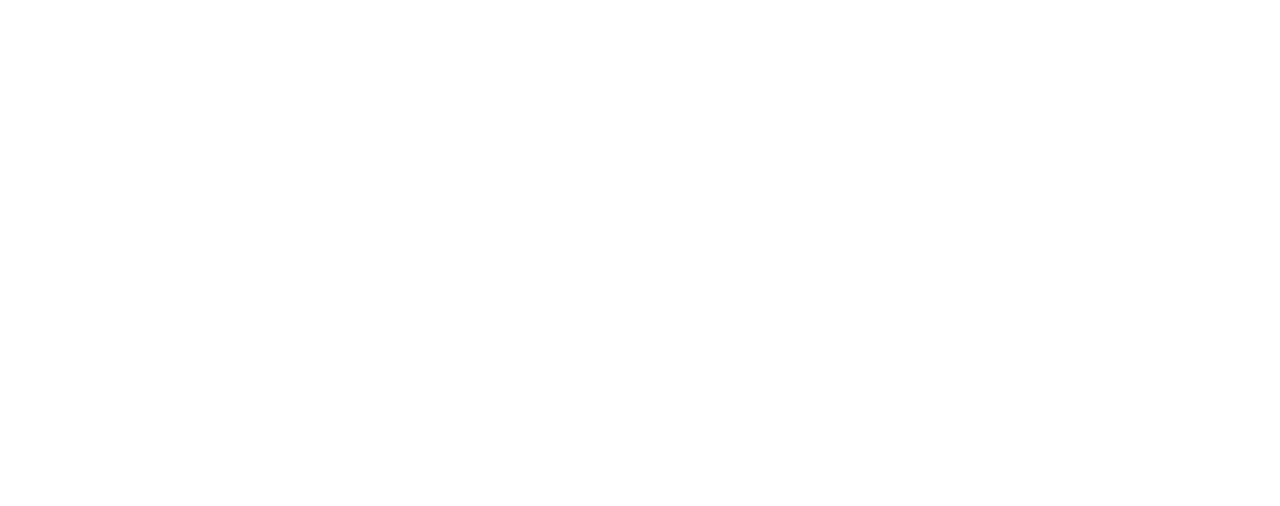
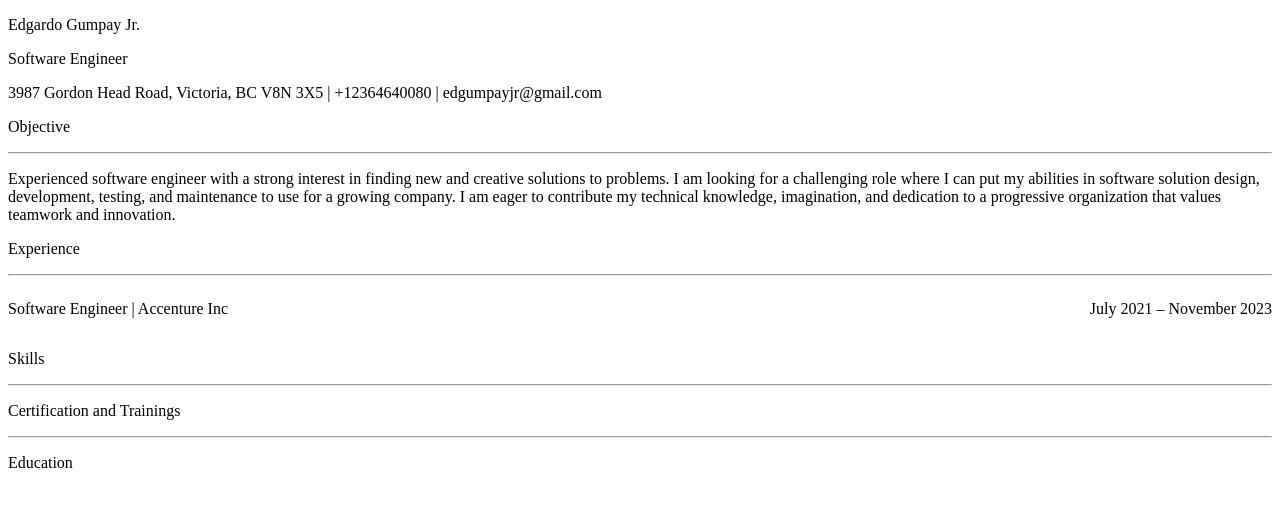
Before and after one commit to edgumpayjr/online-resume, a plain HTML site: page index.html in a window 1280 px wide. Drawn offline with Linux system fonts and the light colour scheme.

Commit message:
update experience section and added css file

```diff
--- /dev/null
+++ b/css/style.css
@@ -0,0 +1,8 @@
+.exp-title {
+    display: flex;
+}
+
+.exp-title div:nth-of-type(1) {
+    /* flex: 1 300px; */
+    flex: 1;
+}
--- a/index.html
+++ b/index.html
@@ -3,9 +3,40 @@
 <head>
     <meta charset="UTF-8">
     <meta name="viewport" content="width=device-width, initial-scale=1.0">
+    <link rel="stylesheet" href="./css/style.css">
     <title>Ed's resume</title>
 </head>
 <body>
-
+    <main>
+        <section>
+            <p>Edgardo Gumpay Jr.</p>
+            <p>Software Engineer</p>
+            <p>3987 Gordon Head Road, Victoria, BC V8N 3X5 | +12364640080 | <a> edgumpayjr@gmail.com </a></p>
+        </section>
+        <section>
+            <p>Objective</p>
+            <hr />
+            <p>Experienced software engineer with a strong interest in finding new and creative solutions to problems. I am looking for a challenging role where I can put my abilities in software solution design, development, testing, and maintenance to use for a growing company. I am eager to contribute my technical knowledge, imagination, and dedication to a progressive organization that values teamwork and innovation.</p>
+        </section>
+        <section>
+            <p>Experience</p>
+            <hr />
+            <div class="exp-title">
+                <div><p>Software Engineer | Accenture Inc</p></div>
+                <div><p>July 2021 – November 2023</p></div>
+            </div>
+        </section>
+        <section>
+            <p>Skills</p>
+        </section>
+        <hr />
+        <section>
+            <p>Certification and Trainings</p>
+        </section>
+        <hr />
+        <section>
+            <p>Education</p>
+        </section>
+    </main>
 </body>
 </html>
```
